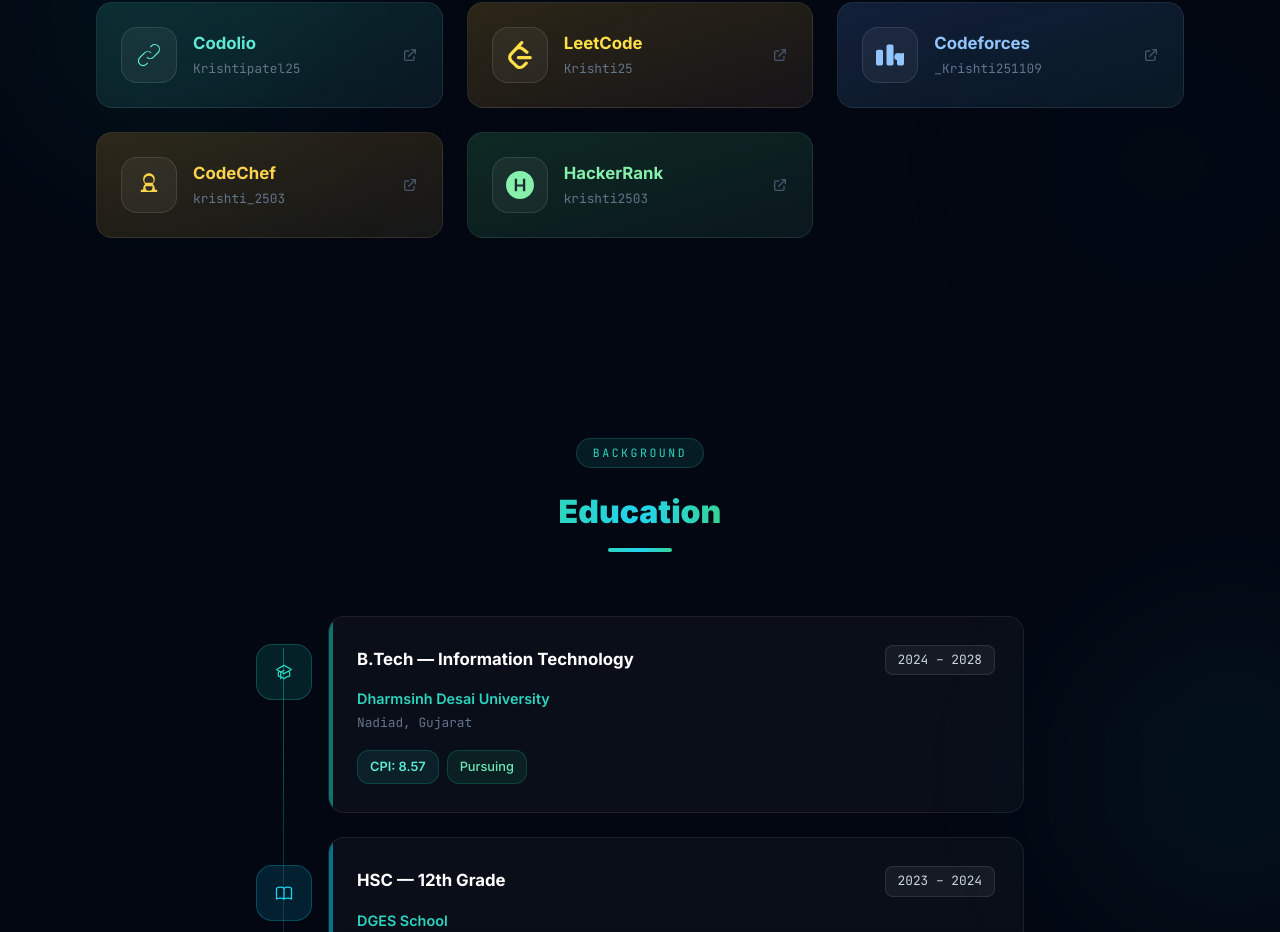
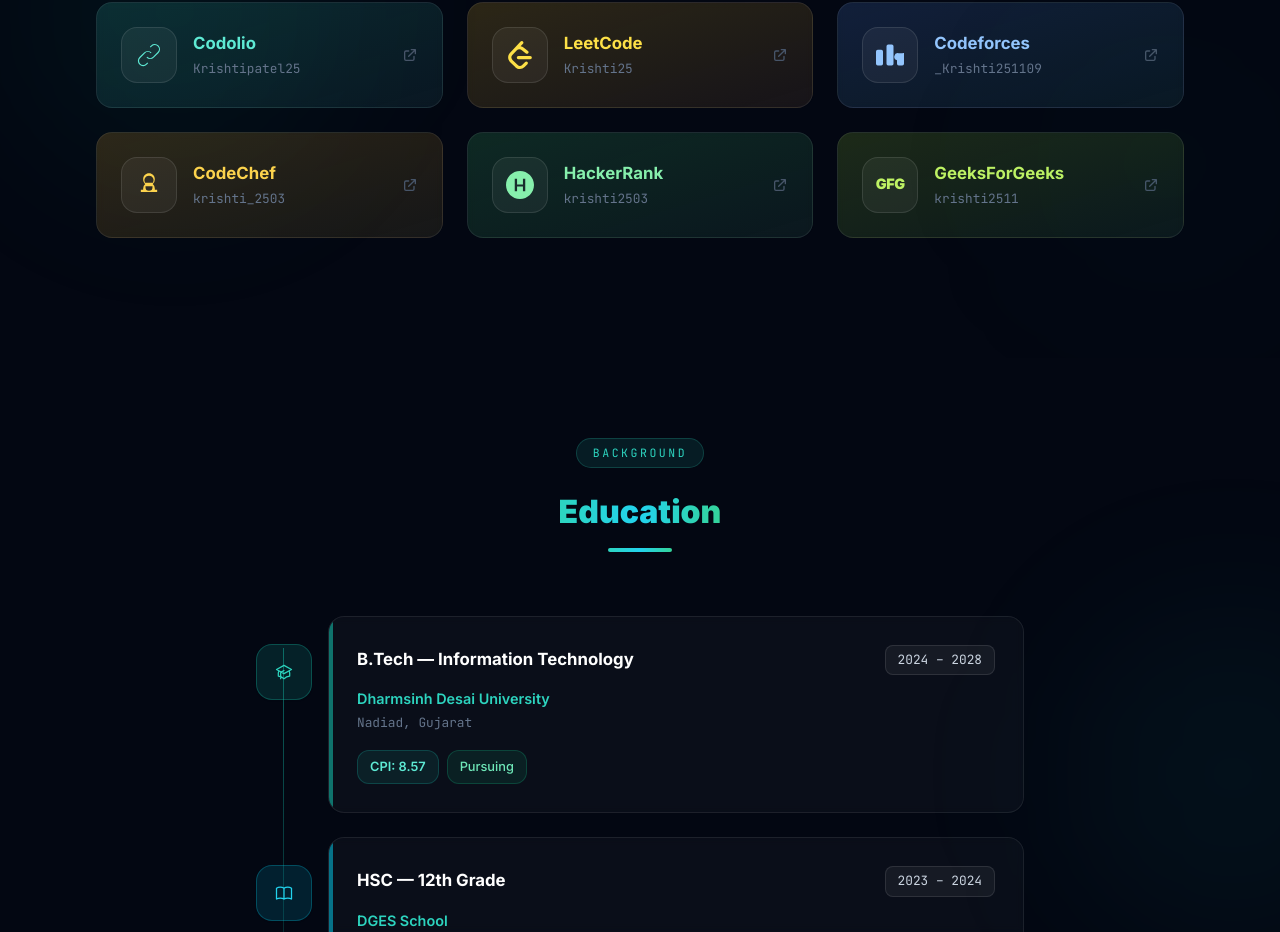
Before and after one commit to KRISHTI2503/my-portfolio, a React (Vite) app: page / in a window 1280 px wide. Shown: the part 4518-5450 px from the top of the page. Built offline with nearby package versions, Linux system fonts and the light colour scheme.

Commit message:
Add GeeksForGeeks coding profile card

```diff
--- a/src/components/Achievements.jsx
+++ b/src/components/Achievements.jsx
@@ -85,6 +85,19 @@ const codingProfiles = [
     stat: 'krishti2503',
     path: 'M12 0C5.373 0 0 5.373 0 12s5.373 12 12 12 12-5.373 12-12S18.627 0 12 0zm4.5 17.311h-1.975v-3.97H9.475v3.97H7.5V6.689h1.975v4.906h5.05V6.689H16.5v10.622z',
     isStroke: false,
+  },
+  {
+    label: 'GeeksForGeeks',
+    href: 'https://www.geeksforgeeks.org/profile/krishti2511',
+    color: 'from-lime-500/15 to-green-500/5',
+    border: 'border-lime-500/25',
+    textColor: 'text-lime-300',
+    stat: 'krishti2511',
+    // GFG-style "G" path — geometric monogram matching the GFG brand shape
+    path: 'M12 2C6.48 2 2 6.48 2 12s4.48 10 10 10 10-4.48 10-10S17.52 2 12 2zm-1 14.5v-2h-2v-1h2v-2H9v-1h2V8.5h2v1.5h2v1h-2v2h2v1h-2v1.5h-2z',
+    isStroke: false,
+    // Use text badge fallback rendered inline
+    useTextBadge: true,
   },
 ]
 
@@ -181,9 +194,13 @@ export default function Achievements() {
                 className={`reveal reveal-delay-${i + 1} group glass-card bg-gradient-to-br ${profile.color} border ${profile.border} p-5 sm:p-6 flex items-center gap-4 hover:scale-[1.03] transition-all duration-300`}
               >
                 <div className="w-12 h-12 sm:w-14 sm:h-14 rounded-2xl bg-white/5 border border-white/10 flex items-center justify-center flex-shrink-0 group-hover:border-teal-400/40 transition-colors">
-                  <svg className={`w-6 h-6 sm:w-7 sm:h-7 ${profile.textColor}`} fill={profile.isStroke ? 'none' : 'currentColor'} stroke={profile.isStroke ? 'currentColor' : 'none'} viewBox="0 0 24 24">
-                    <path d={profile.path} />
-                  </svg>
+                  {profile.useTextBadge ? (
+                    <span className={`text-sm font-black tracking-tight ${profile.textColor}`}>GFG</span>
+                  ) : (
+                    <svg className={`w-6 h-6 sm:w-7 sm:h-7 ${profile.textColor}`} fill={profile.isStroke ? 'none' : 'currentColor'} stroke={profile.isStroke ? 'currentColor' : 'none'} viewBox="0 0 24 24">
+                      <path d={profile.path} />
+                    </svg>
+                  )}
                 </div>
                 <div className="min-w-0">
                   <h3 className={`font-bold text-base sm:text-lg ${profile.textColor} group-hover:underline`}>
```
